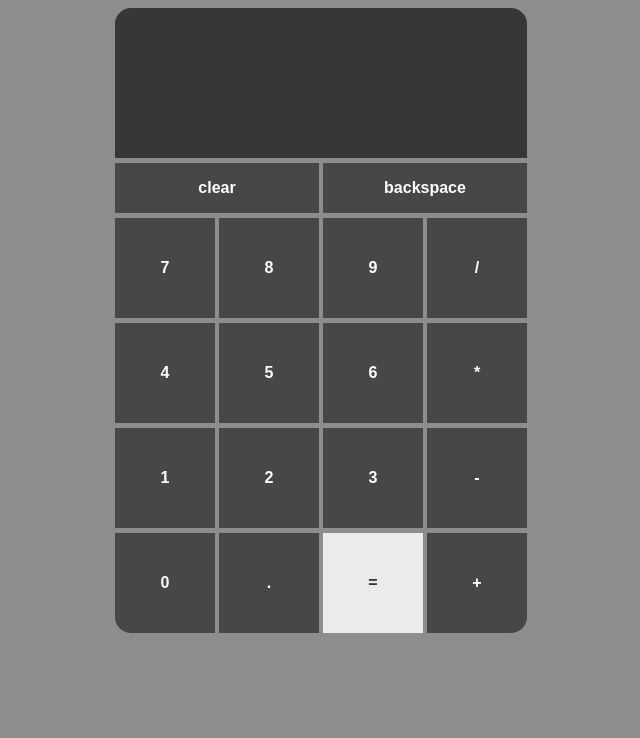
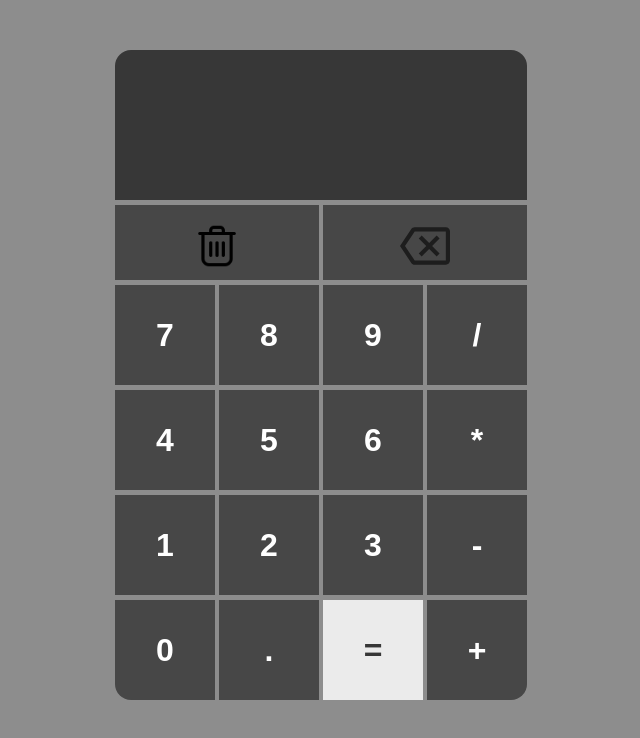
Before and after one commit to jpotterfi/odin-project-calculator, a plain HTML site: page index.html in a window 1280 px wide. Shown: the whole page, without its empty margins (319-959 px from the left). Drawn offline with Linux system fonts and the light colour scheme.

Commit message:
added icons

```diff
--- a/index.html
+++ b/index.html
@@ -17,8 +17,12 @@
             </div>
         </div>
         <div class = "row">
-            <button id = "clear">clear</button>
-            <button id = "backspace">backspace</button>
+            <button id = "clear">
+                <img src = "images/delete.png">
+            </button>
+            <button id = "backspace">
+                <img src ="images/backspace.svg">
+            </button>
         </div>
         <div class = "row">
             <button id = "seven"> 7</button>
--- a/styles.css
+++ b/styles.css
@@ -9,6 +9,12 @@ body {
     align-items: center;
     text-align: center;
     gap: 5px;
+    margin-top: 50px;
+}
+
+img {
+    height: 50px;
+    width: 50px;
 }
 
 
@@ -21,18 +27,22 @@ body {
 
     display: flex;
     flex-direction: row;
-    font-size: 30px;
+
 }
 
 #clear {
     width: 204px;
-    height: 50px;
+    height: 75px;
 }
 
 #backspace{
     width: 204px;
-    height: 50px;
+    height: 75px;
+
 }
+
+
+
 .output{
     display: flex;
     flex-direction: row-reverse;
@@ -40,11 +50,12 @@ body {
     background-color: #373737;
     flex: 2 1 100px;
     height: 150px;
-    padding-right: 10px;
+    padding-right: 12.5px;
     border-top-right-radius: 16px;
     border-top-left-radius: 16px;
-    font-size: 35px;
-    font-weight: 500;
+    font-family: sans-serif;
+    font-size: 2rem;
+    font-weight: 700;
     color: #ffffff;
 }
 
@@ -53,7 +64,7 @@ button {
     width: 100px;
     background-color: #373737;
     color: #E0E0E0;
-    font-size: 20px;
+    font-size: 30px;
     font-weight: 700;
 }
 
@@ -70,6 +81,9 @@ button {
     color: #373737;;
 }
 
+
+
+
 button {
     display: inline-block;
     border: none;
@@ -79,7 +93,7 @@ button {
     background: #474747;
     color: #ffffff;
     font-family: sans-serif;
-    font-size: 1rem;
+    font-size: 2rem;
     cursor: pointer;
     text-align: center;
     transition: background 250ms ease-in-out,
```
Also changed, not shown: images/backspace.svg (added).
